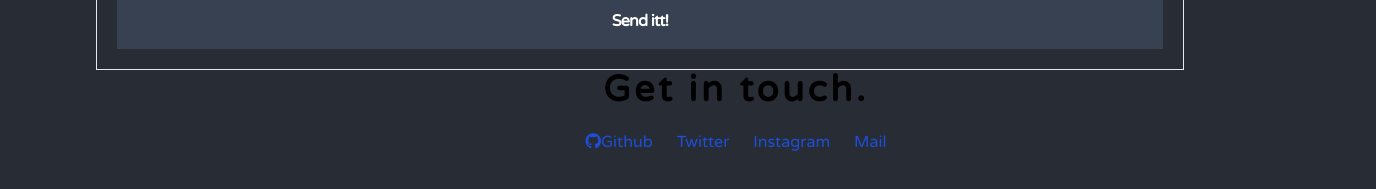
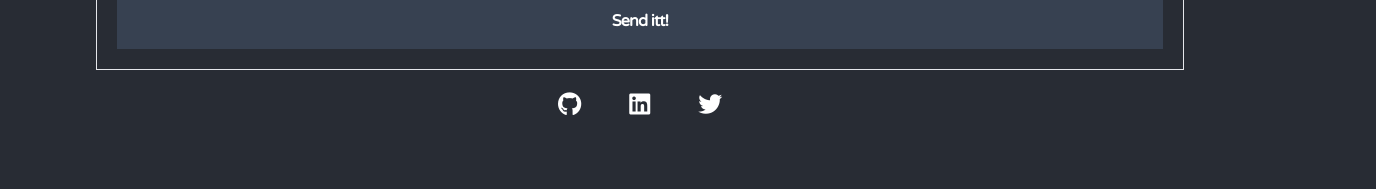
Before and after one commit to devteni/portfolio-website, a React (Create React App) app: page /contact in a window 1280 px wide. Shown: the part 571-760 px from the top of the page, 1376 px wide, since content can reach past the window. Built offline with nearby package versions, Linux system fonts and the light colour scheme.

Commit message:
updated social links ✨

```diff
--- a/src/components/Links.js
+++ b/src/components/Links.js
@@ -1,34 +1,39 @@
 import React from "react";
-import "../containers/App.css"
+import "../containers/App.css";
+
+const social = [
+    {
+      "icon": "fab fa-github",
+      "link": "https://github.com/devteni",
+    },
+    {
+      "icon": "fab fa-linkedin",
+      "link": "https://linkedin.com/teniolafatunmbi",
+    },
+    {
+      "icon": "fab fa-twitter",
+      "link": "https://twitter.com/devteni",
+    }
+  ];
 const Links = () => {
     return(
-        <div className="w-screen">
-        <p className="text-4xl font-bold text-center tracking-widest" data-aos="ease-in">Get in touch.</p>
+        <div className="">
             <nav className="lg:px-10 sm:px-10 px-2 sm:flex justify-center border-gray-600 z-10 center">
 
-            <ul className="hidden sm:flex cursor-pointer" id="Links">
-                <li className="my-2 p-3 hover:text-blue-300 transition duration-200 hover:bg-gray-800 lg:hover:bg-gray-900 rounded-2xl sm:hover:bg-transparent text-blue-700">
-                <a href="https://github.com/Omoteniola-dev" target="_blank" rel="noreferrer">
-                    <p className="text-base antialiased"><i class="fab fa-github"></i>Github</p>
-                </a>
-
-                </li>
-                <li className="text-blue-700 my-2 p-3 sm:border-b-2 border-transparent hover:text-blue-300 sm:hover:text-blue-300 lg:hover:bg-gray-900 rounded-2xl transition hover:bg-gray-800 duration-200 sm:hover:bg-transparent">
-                <a href="https://twitter.com/Omoteniola_dev" target="_blank" rel="noreferrer">
-                    <p className="text-base antialiased">Twitter</p>
-                </a>
-                </li>
-                <li className="text-blue-700 my-2 p-3 sm:border-b-2 border-transparent hover:text-blue-300 sm:hover:text-blue-300 lg:hover:bg-gray-900 rounded-2xl transition hover:bg-gray-800 duration-200 sm:hover:bg-transparent">
-                <a href="https://instagram.com/Omoteniola.dev" target="_blank" rel="noreferrer">
-                    <p className="text-base antialiased" >Instagram</p>
-                </a>
-
-                </li>
-                <li className="text-blue-700 my-2 p-3 sm:border-b-2 border-transparent hover:text-blue-300 sm:hover:text-blue-300 lg:hover:bg-gray-900 rounded-2xl transition hover:bg-gray-800 duration-200 sm:hover:bg-transparent">
-                <a href="mailto:fatunmbiteniola001@gmail.com">
-                    <p className="text-base antialiased"> Mail </p>
-                </a>
-                </li>
+            <ul className="sm:flex cursor-pointer" id="Links">
+                <div className="flex flex-row flex-wrap justify-center lg:mx-10 mx-5">
+                    {
+                        social.map((link, i) => {
+                        return (
+                            <li className="my-2 mx-3 p-3 transition duration-200">
+                                <a href={link.link} target="_blank" rel="noreferrer">
+                                    <p className="text-2xl text-white"><i class={link.icon}></i></p>
+                                </a>
+                            </li>
+                            )
+                        })
+                    }
+                </div>
             </ul>
             </nav>
         </div>
```
